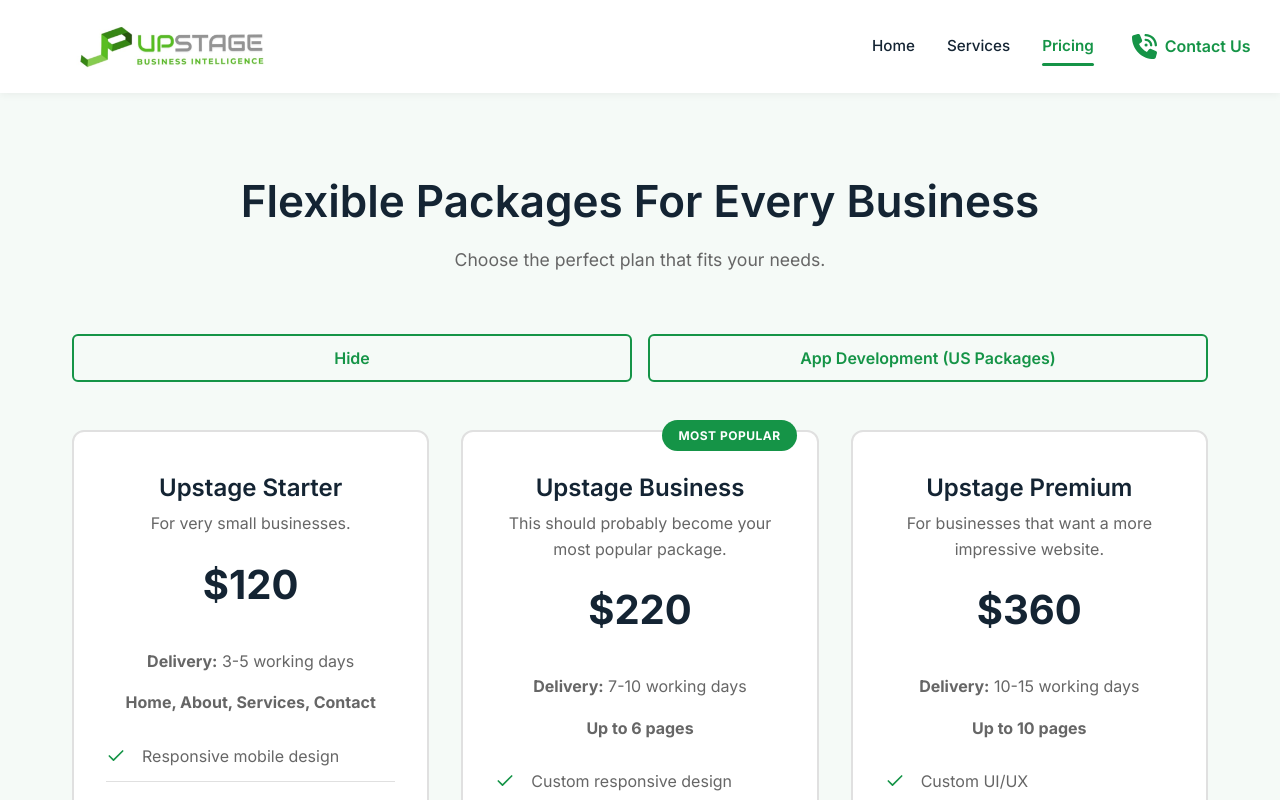
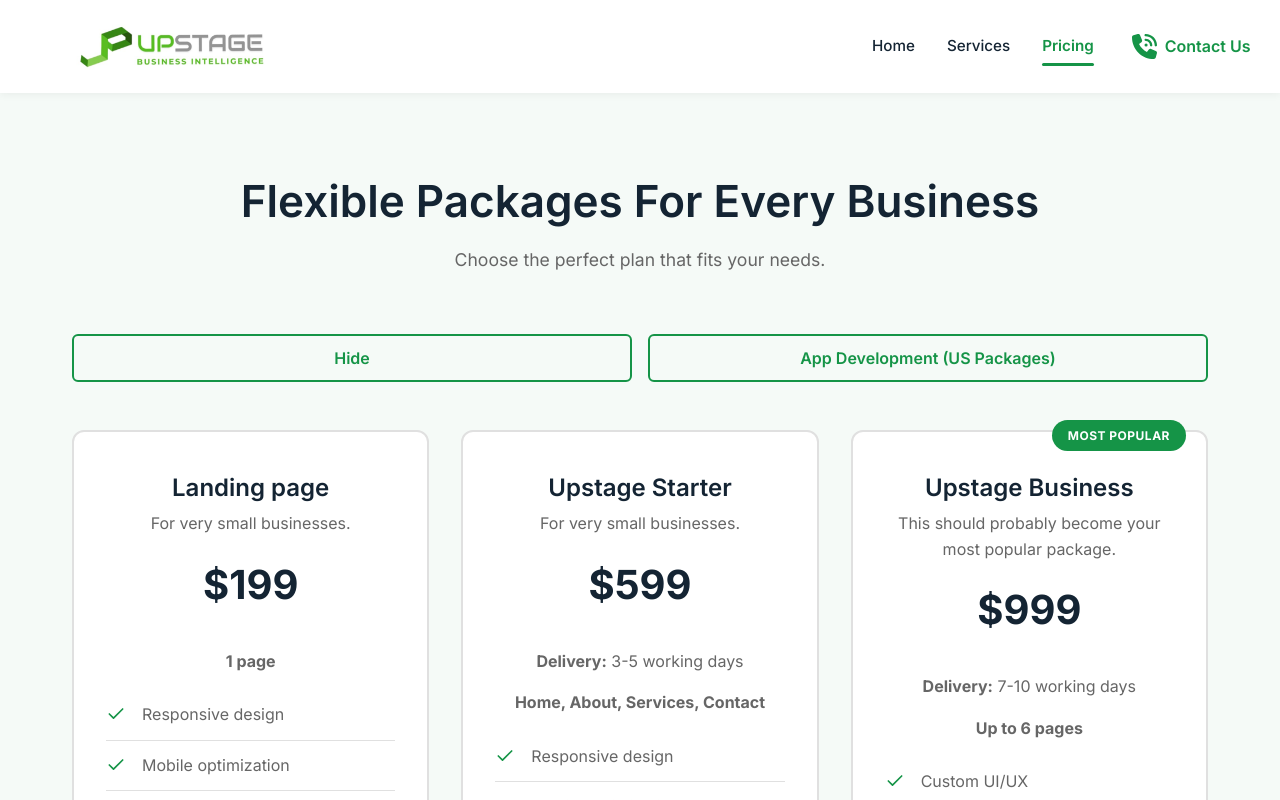
Before and after one commit to UpstageTechnologies/Upstage-Landing-Page, a React (Vite) app: page /pricing in a window 1280 px wide. Both pictures are taken after a click on the button "Web Development (US Packages)". Shown: the top 800 px of the page. Built offline with nearby package versions, Linux system fonts and the light colour scheme.

Commit message:
vercel routing

```diff
--- a/src/data/pricing.js
+++ b/src/data/pricing.js
@@ -1,28 +1,42 @@
 export const pricingPlans = [
   {
-    id: 1,
+     id: 1,
+    name: "Landing page",
+    price: "$199",
+    description: "For very small businesses.",
+    mostPopular: false,
+    pages: " 1 page",
+    features: [
+      "Responsive design",
+      "Mobile optimization",
+      "Deployment"
+    ]},
+  {
+    id: 2,
     name: "Upstage Starter",
-    price: "$120",
+    price: "$599",
     description: "For very small businesses.",
     mostPopular: false,
     deliveryTime: "3-5 working days",
     pages: "Home, About, Services, Contact",
     features: [
-      "Responsive mobile design",
+      "Responsive design",
+      "Mobile optimization",
       "Modern UI",
-      "WhatsApp button",
+      "WhatsApp/Contact integration",
       "Google Maps",
       "Contact form",
       "Social media links",
       "Basic SEO",
       "SSL",
+      "Analytics",
       "Deployment"
     ]
   },
   {
-    id: 2,
+    id: 3,
     name: "Upstage Business",
-    price: "$220",
+    price: "$999",
     description: "This should probably become your most popular package.",
     mostPopular: true,
     deliveryTime: "7-10 working days",
@@ -36,12 +50,17 @@ export const pricingPlans = [
       "Contact"
     ],
     features: [
-      "Custom responsive design",
+      "Custom UI/UX",
+      "Responsive design",
+      "Lead/enquiry forms",
       "WhatsApp integration",
       "Google Maps",
-      "Contact/lead form",
+      "Gallery",
+      "Testimonials",
       "Basic SEO",
+      "Google analytics",
       "Google Search Console setup",
+      "Performance optimization",
       "Social media integration",
       "Deployment"
     ],
@@ -53,22 +72,23 @@ export const pricingPlans = [
       "Restaurants",
       "Manufacturers",
       "Traders",
+      "Local businesses",
       "Construction companies",
       "Interior designers",
       "Small businesses",
-      "Professionals"
+      "Professional services",
+      "etc.."
     ]
   },
   {
-    id: 3,
+    id: 4,
     name: "Upstage Premium",
-    price: "$360",
-    description: "For businesses that want a more impressive website.",
+    price: "$1,999",
+    description: "Everything in Business + ",
     mostPopular: false,
-    deliveryTime: "10-15 working days",
-    pages: "Up to 10 pages",
+    pages: "Up to 12 pages",
     features: [
-      "Custom UI/UX",
+      "More advanced UI/UX",
       "Animations",
       "Advanced enquiry forms",
       "Gallery",
@@ -79,6 +99,8 @@ export const pricingPlans = [
       "Google Analytics",
       "Search Console",
       "WhatsApp lead generation",
+      "Conversion-focused landing sections",
+      "Performance optimization",
       "Speed optimization",
       "Basic schema markup"
     ]
@@ -86,27 +108,34 @@ export const pricingPlans = [
   {
     id: 4,
     name: "Dynamic Basic",
-    price: "$480 ",
+    price: "$2,499 ",
     description: "Business Website + Admin Panel",
     mostPopular: false,
     deliveryTime: "Custom",
     isDynamic: true,
     adminFeatures: [
+      "Custom website",
+      "Admin panel",
+      "Database",
       "Website content management",
       "Services management",
       "Images management",
       "Testimonials management",
+      "Analytics",
+      "Dashboard",
+      "SEO",
       "Enquiries tracking",
       "Blog/news management",
-      "Contact information updates"
+      "Contact information updates",
+      "Deployment"
     ],
     technology: "React + Firebase"
   },
   {
     id: 5,
     name: "Dynamic Business",
-    price: "$720",
-    description: "Your serious business package with full content management.",
+    price: "$3,499",
+    description: "Website + Admin Panel",
     mostPopular: false,
     deliveryTime: "Custom",
     isDynamic: true,
@@ -116,13 +145,17 @@ export const pricingPlans = [
       "Authentication",
       "Database",
       "CMS",
+      "Manage pages /content",
+      "Manage images",
+      "Manage testimonials",
       "Enquiry management",
-      "Image management",
-      "Blog/news",
+      "Blog/news management",
       "Notifications/email integration",
+      "Dashboard",
       "Analytics",
       "SEO",
-      "WhatsApp integration"
+      "WhatsApp integration",
+      "Deployment"
     ],
     idealFor: [
       "Schools",
@@ -134,7 +167,7 @@ export const pricingPlans = [
   {
     id: 6,
     name: "Dynamic Premium",
-    price: "$1,080+",
+    price: "$4,999",
     description: "Web Application - Make your website work like an application",
     mostPopular: false,
     deliveryTime: "Custom",
@@ -145,12 +178,16 @@ export const pricingPlans = [
       "Customer login",
       "Employee login",
       "Online application",
+      "Appointment/Request system",
       "Payment gateway",
-      "Reports & Dashboard",
+      "Reports",
+      "Dashbase",
+      "Lead management",
       "Membership system",
       "Customer portal",
       "Inventory management",
       "CRM",
+      "Automated emails",
       "API integrations",
       "Custom features on requirement"
     ]
--- a/src/index.css
+++ b/src/index.css
@@ -260,20 +260,6 @@ ul, ol {
     align-items: center;
     gap: 0;
     margin-left: auto;
-  }
-
-  .contact-button {
-    display: flex;
-    align-items: center;
-    justify-content: center;
-    margin: 0;
-    padding: 6px;
-    width: auto;
-    height: auto;
-    border: 0;
-    outline: none;
-    box-shadow: none;
-    background: transparent;
   }
 
   .contact-button span {
--- a/src/pages/Pricing.css
+++ b/src/pages/Pricing.css
@@ -55,6 +55,15 @@
   background-color: var(--bg-white);
   border-radius: 8px;
   border: 1px solid var(--border-color);
+}
+
+.note{
+  text-align: center;
+
+}
+
+.note p{
+  color: var(--gray-text);
 }
 
 .pricing-footer p {
--- a/src/pages/Pricing.jsx
+++ b/src/pages/Pricing.jsx
@@ -39,11 +39,16 @@ export default function Pricing() {
 
         {/* Web Pricing Cards Grid */}
         {showWebPackages && (
+          <>
           <div className="pricing-grid">
             {pricingPlans.map(plan => (
               <PricingCard key={plan.id} plan={plan} />
             ))}
           </div>
+           <div className="note">
+              <p> <strong style={{fontWeight: "bold", color:"#0a0a0a"}}>Note:</strong> Quote adds $1000-$10,000+ depending on scope.</p>
+            </div>
+            </>
         )}
 
         {/* App Pricing Cards Grid */}
```
Also changed, not shown: vercel.json (added).
